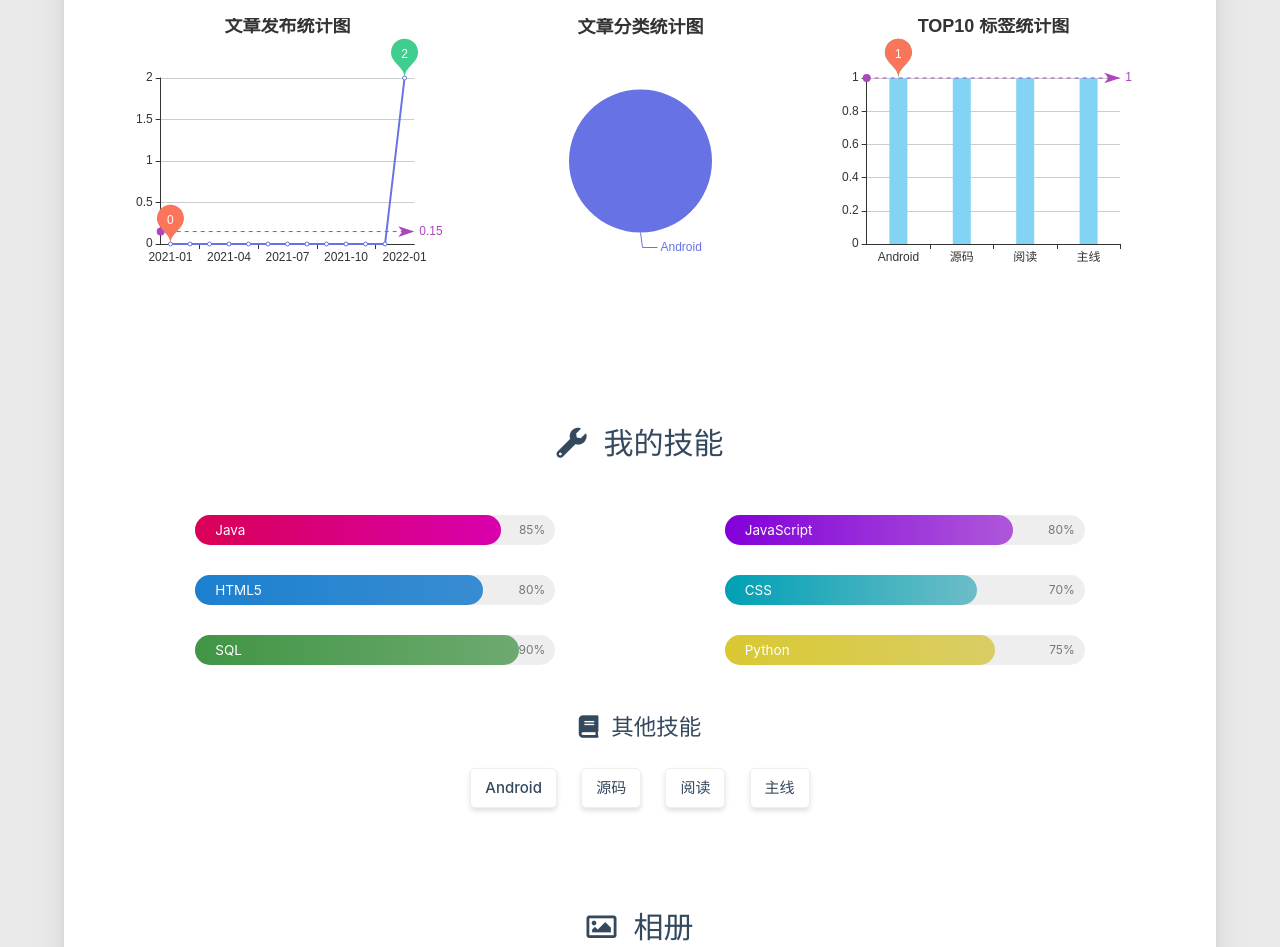
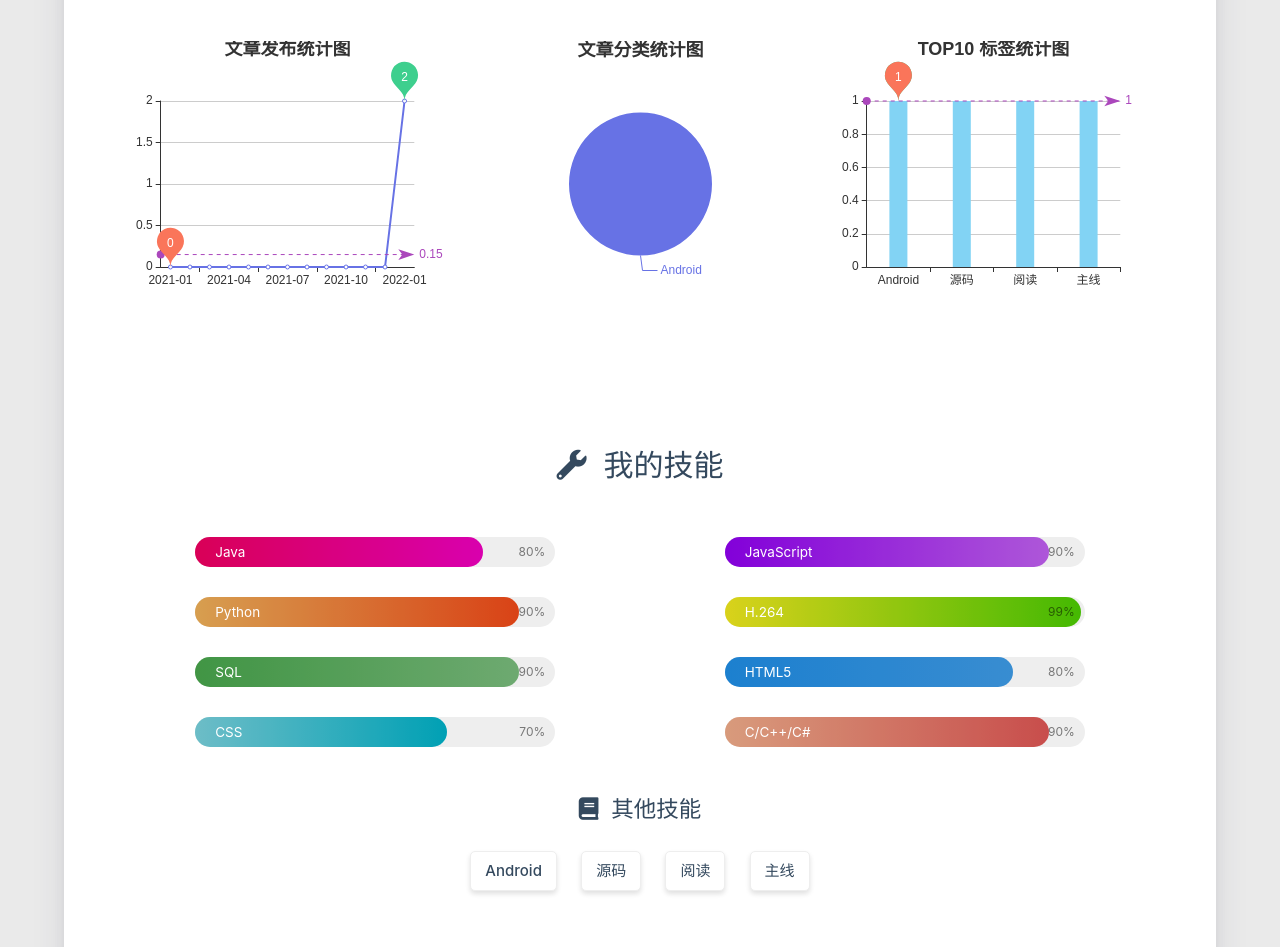
Before and after one commit to wxwangtt/wxwangtt.github.io, a plain HTML site: page about/index.html in a window 1280 px wide. Shown: the part 952-1899 px from the top of the page. Drawn offline with nearby package versions, Linux system fonts and the light colour scheme; some packages are replaced by stand-ins of ours; a script that the page names is missing.

Commit message:
Site updated: 2022-01-19 13:52:04

```diff
--- a/about/index.html
+++ b/about/index.html
@@ -423,7 +423,7 @@
 
                                 </div>
                                 <div class="title">婷姐</div>
-                                <div class="career">写一辈子程序的婷姐</div>
+                                <div class="career">写程序的婷姐</div>
                                 <div class="social-link hide-on-large-only" data-aos="zoom-in-left">
 
     <a href="https://github.com/wxwangtt" class="tooltipped" target="_blank" data-tooltip="访问我的GitHub" data-position="top" data-delay="50">
@@ -499,7 +499,7 @@
                     </div>
                 </div>
 
-                <div class="introduction center-align" data-aos="fade-up">Java Web/JS, Python, SQL, h.264, C/C++/C#, Android</div>
+                <div class="introduction center-align" data-aos="fade-up">高级工程师, 信息系统项目管理师, Java Web/JS, Python, SQL, h.264, C/C++/C#, Android</div>
 
                 <style type="text/css">
     #posts-chart,
@@ -684,10 +684,10 @@
         <div class="col s12 m6 l6" data-aos="fade-up">
             <div class="skillbar">
                 <div class="skillbar-title"
-                     style="background: linear-gradient(to right, #FF0066 0%, #FF00CC 100%); width: 85%">
+                     style="background: linear-gradient(to right, #FF0066 0%, #FF00CC 100%); width: 80%">
                     <span>Java</span>
                 </div>
-                <div class="skill-bar-percent">85%</div>
+                <div class="skill-bar-percent">80%</div>
             </div>
         </div>
 
@@ -695,10 +695,43 @@
         <div class="col s12 m6 l6" data-aos="fade-up">
             <div class="skillbar">
                 <div class="skillbar-title"
-                     style="background: linear-gradient(to right, #9900FF 0%, #CC66FF 100%); width: 80%">
+                     style="background: linear-gradient(to right, #9900FF 0%, #CC66FF 100%); width: 90%">
                     <span>JavaScript</span>
                 </div>
-                <div class="skill-bar-percent">80%</div>
+                <div class="skill-bar-percent">90%</div>
+            </div>
+        </div>
+
+
+        <div class="col s12 m6 l6" data-aos="fade-up">
+            <div class="skillbar">
+                <div class="skillbar-title"
+                     style="background: linear-gradient(to right, #FCBA5E 0%, #FF4E1A 100%); width: 90%">
+                    <span>Python</span>
+                </div>
+                <div class="skill-bar-percent">90%</div>
+            </div>
+        </div>
+
+
+        <div class="col s12 m6 l6" data-aos="fade-up">
+            <div class="skillbar">
+                <div class="skillbar-title"
+                     style="background: linear-gradient(to right, #FFF720 0%, #50D903 100%); width: 99%">
+                    <span>H.264</span>
+                </div>
+                <div class="skill-bar-percent">99%</div>
+            </div>
+        </div>
+
+
+        <div class="col s12 m6 l6" data-aos="fade-up">
+            <div class="skillbar">
+                <div class="skillbar-title"
+                     style="background: linear-gradient(to right, #4CAF50 0%, #81C784 100%); width: 90%">
+                    <span>SQL</span>
+                </div>
+                <div class="skill-bar-percent">90%</div>
             </div>
         </div>
 
@@ -717,7 +750,7 @@
         <div class="col s12 m6 l6" data-aos="fade-up">
             <div class="skillbar">
                 <div class="skillbar-title"
-                     style="background: linear-gradient(to right, #00BCD4 0%, #80DEEA 100%); width: 70%">
+                     style="background: linear-gradient(to right, #80DEEA 0%, #00BCD4 100%); width: 70%">
                     <span>CSS</span>
                 </div>
                 <div class="skill-bar-percent">70%</div>
@@ -728,21 +761,10 @@
         <div class="col s12 m6 l6" data-aos="fade-up">
             <div class="skillbar">
                 <div class="skillbar-title"
-                     style="background: linear-gradient(to right, #4CAF50 0%, #81C784 100%); width: 90%">
-                    <span>SQL</span>
+                     style="background: linear-gradient(to right, #FEB692 0%, #EB5B59 100%); width: 90%">
+                    <span>C/C++/C#</span>
                 </div>
                 <div class="skill-bar-percent">90%</div>
-            </div>
-        </div>
-
-
-        <div class="col s12 m6 l6" data-aos="fade-up">
-            <div class="skillbar">
-                <div class="skillbar-title"
-                     style="background: linear-gradient(to right, #FFEB3B 0%, #FFF176 100%); width: 75%">
-                    <span>Python</span>
-                </div>
-                <div class="skill-bar-percent">75%</div>
             </div>
         </div>
 
```
